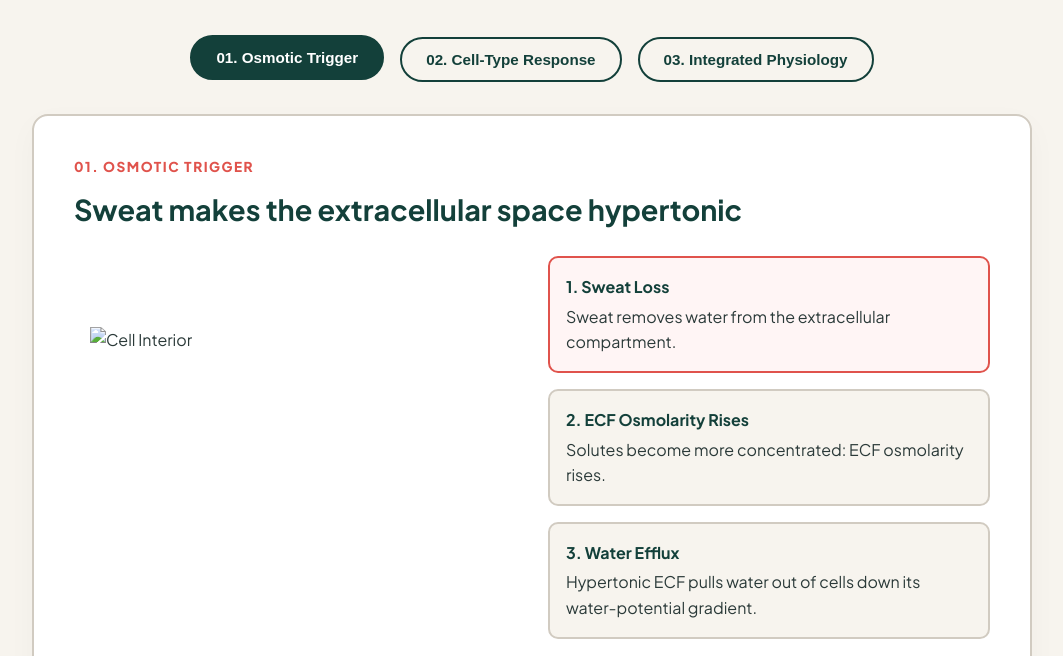
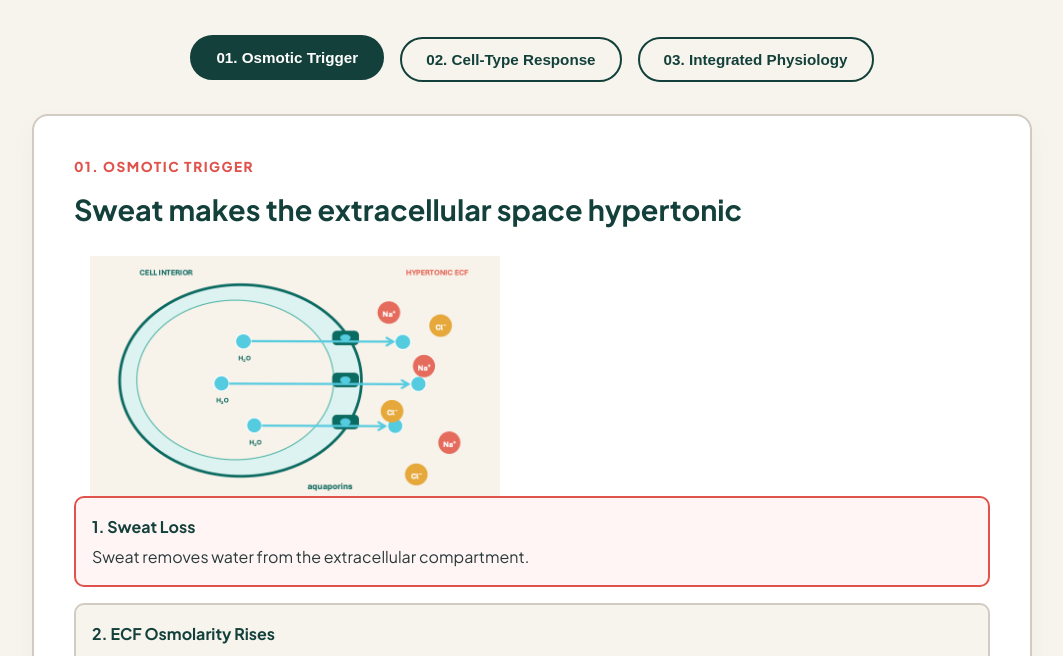
Before and after one commit to SAD-code-cyber/SAD-Biology-Portfolio, a plain HTML site: page index.html in a window 1280 px wide. Shown: the part 127-783 px from the top of the page, without its empty margins (108-1171 px from the left). Drawn offline with Linux system fonts and the light colour scheme.

Commit message:
Fix image source URL in index.html

```diff
--- a/index.html
+++ b/index.html
@@ -350,7 +350,7 @@
         <div class="osmosis-layout">
             <div class="cell-graphic-wrapper">
 
-                    <img src="images/Cell Interior.png" alt="Cell Interior" class="center" width="410" height="240"style="display: block; margin: 0 auto;"
+                 <img src="Cell%20Interior.png" alt="Cell Interior" class="center" width="410" height="240" style="display: block; margin: 0 auto;">
 
 
 
```
